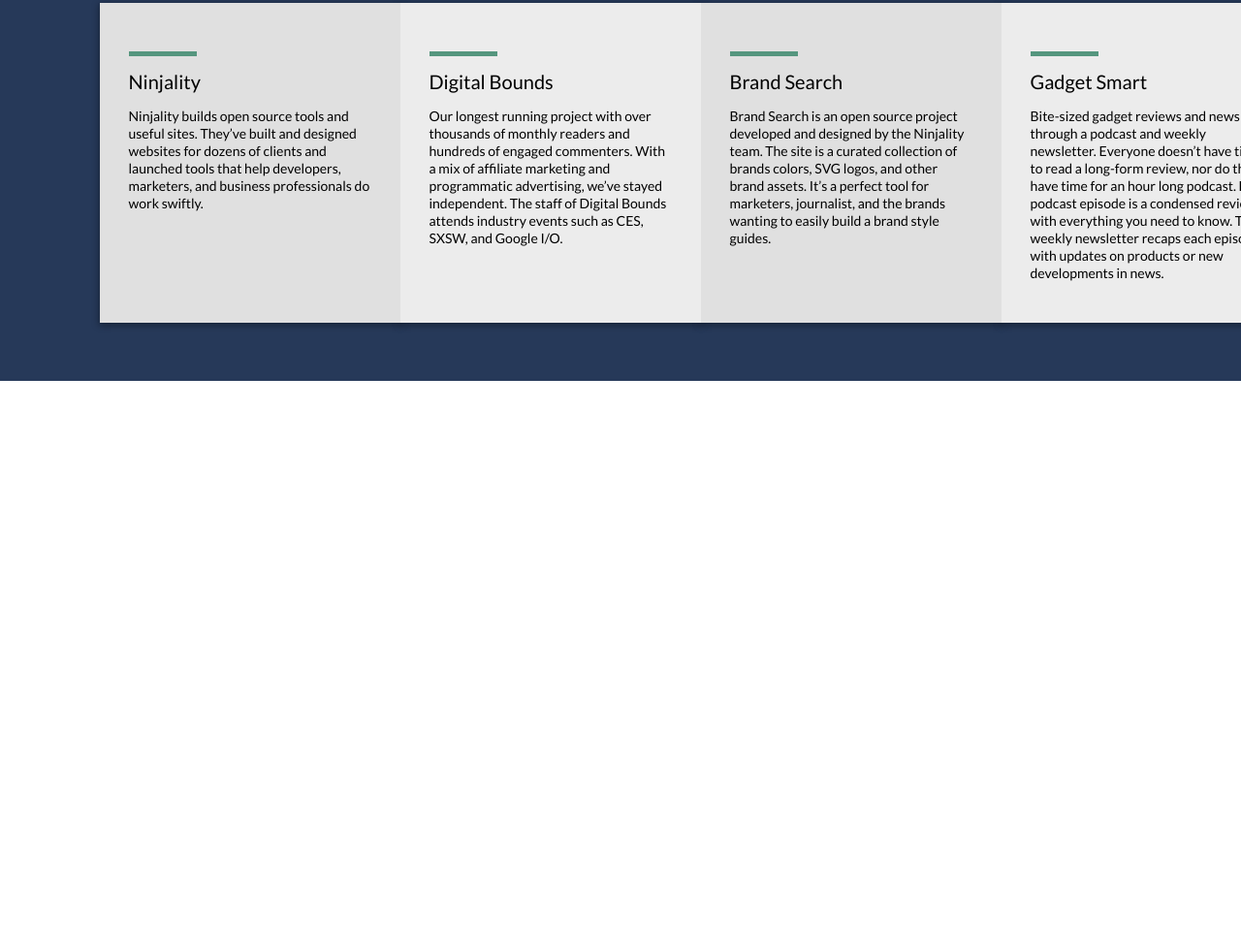
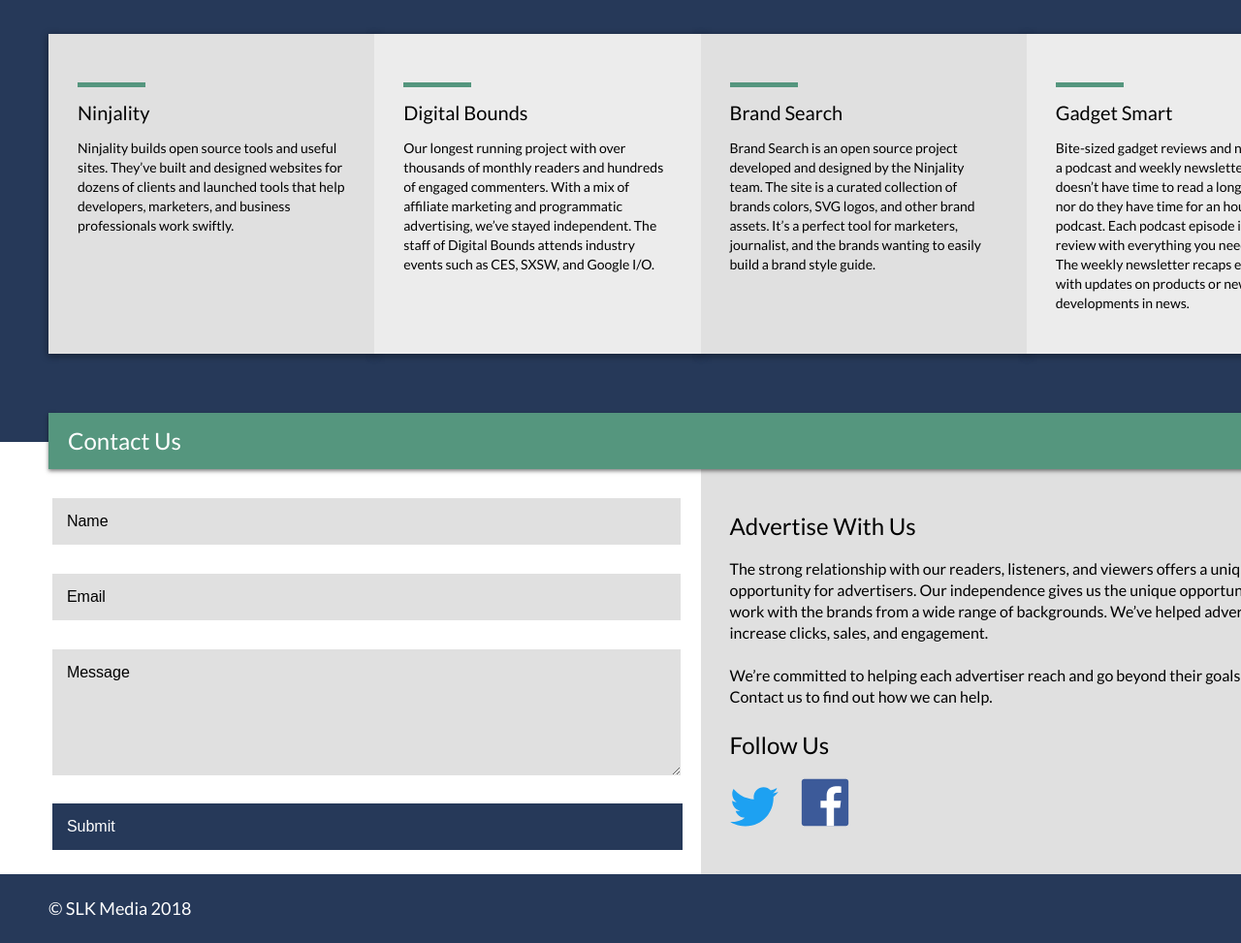
Before and after one commit to slkmedia/SLK, a website built with webpack: page src/index.html in a window 1280 px wide. Shown: the part 702-1675 px from the top of the page at 97% size. Before the commit the page ends 1095 px from the top, so only its background shows below. Built offline with nearby package versions, Linux system fonts and the light colour scheme.

Commit message:
Finished site

```diff
--- a/src/index.html
+++ b/src/index.html
@@ -55,7 +55,7 @@
           Ninjality
         </div>
         <div class="brands__desc">
-            Ninjality builds open source tools and useful sites. They’ve built and designed websites for dozens of clients and launched tools that help developers, marketers, and business professionals do work swiftly.
+            Ninjality builds open source tools and useful sites. They’ve built and designed websites for dozens of clients and launched tools that help developers, marketers, and business professionals work swiftly.
         </div>
       </div>
 
@@ -72,7 +72,7 @@
           Brand Search
         </div>
         <div class="brands__desc">
-            Brand Search is an open source project developed and designed by the Ninjality team. The site is a curated collection of brands colors, SVG logos, and other brand assets. It’s a perfect tool for marketers, journalist, and the brands wanting to easily build a brand style guides.
+            Brand Search is an open source project developed and designed by the Ninjality team. The site is a curated collection of brands colors, SVG logos, and other brand assets. It’s a perfect tool for marketers, journalist, and the brands wanting to easily build a brand style guide.
         </div>
       </div>
       <div class="brands__item">
@@ -86,6 +86,64 @@
     </div>
 
   </div>
+
+  <div clas="contact">
+    <div class="contact__header">
+      Contact Us
+    </div>
+
+    <div class="contact__content">
+      <div class="contact__left">
+        <div class="contact__form">
+          <form>
+            <input type="text" placeholder="Name" class="contact__text">
+            <input type="text" placeholder="Email" class="contact__text">
+            <textarea placeholder="Message" class="contact__text-area"></textarea>
+            <button type="submit" class="contact__button">Submit</button>
+          </form>
+        </div>
+      </div>
+      <div class="contact__right">
+        <div class="contact__right-container">
+          <h2 class="contact__header-text">Advertise With Us</h2>
+          <p class="contact__paragraph">
+              The strong relationship with our readers, listeners, and viewers offers a unique opportunity for advertisers. Our independence gives us the unique opportunity to work with the brands from a wide range of backgrounds. We’ve helped advertisers increase clicks, sales, and engagement.
+              <br><br>
+              We’re committed to helping each advertiser reach and go beyond their goals. Contact us to find out how we can help.
+          </p>
+          <div class="contact__links">
+            <h2 class="contact__header-text">Follow Us</h2>
+            <a href="https://twitter.com/slkmedialtd" target="_blank">
+              <?xml version="1.0" encoding="UTF-8" standalone="no"?>
+              <svg xmlns:rdf="http://www.w3.org/1999/02/22-rdf-syntax-ns#" xmlns="http://www.w3.org/2000/svg" viewBox="0 0 300.00006 244.18703" height="244.19" width="300" version="1.1" xmlns:cc="http://creativecommons.org/ns#" xmlns:dc="http://purl.org/dc/elements/1.1/">
+              <g style="" transform="translate(-539.18 -568.86)">
+                <path d="m633.9 812.04c112.46 0 173.96-93.168 173.96-173.96 0-2.6463-0.0539-5.2806-0.1726-7.903 11.938-8.6302 22.314-19.4 30.498-31.66-10.955 4.8694-22.744 8.1474-35.111 9.6255 12.623-7.5693 22.314-19.543 26.886-33.817-11.813 7.0031-24.895 12.093-38.824 14.841-11.157-11.884-27.041-19.317-44.629-19.317-33.764 0-61.144 27.381-61.144 61.132 0 4.7978 0.5364 9.4646 1.5854 13.941-50.815-2.5569-95.874-26.886-126.03-63.88-5.2508 9.0354-8.2785 19.531-8.2785 30.73 0 21.212 10.794 39.938 27.208 50.893-10.031-0.30992-19.454-3.0635-27.69-7.6468-0.009 0.25652-0.009 0.50661-0.009 0.78077 0 29.61 21.075 54.332 49.051 59.934-5.1376 1.4006-10.543 2.1516-16.122 2.1516-3.9336 0-7.766-0.38716-11.491-1.1026 7.7838 24.293 30.355 41.971 57.115 42.465-20.926 16.402-47.287 26.171-75.937 26.171-4.929 0-9.7983-0.28036-14.584-0.84634 27.059 17.344 59.189 27.464 93.722 27.464" fill="#1da1f2"/>
+              </g>
+              </svg>
+            </a>
+            <a href="https://www.facebook.com/slkmedia/" target="_blank">
+              <svg version="1.1" id="Layer_1" xmlns="http://www.w3.org/2000/svg" xmlns:xlink="http://www.w3.org/1999/xlink" x="0px" y="0px"
+              width="266.893px" height="266.895px" viewBox="0 0 266.893 266.895" enable-background="new 0 0 266.893 266.895"
+              xml:space="preserve">
+            <path id="Blue_1_" fill="#3C5A99" d="M248.082,262.307c7.854,0,14.223-6.369,14.223-14.225V18.812
+              c0-7.857-6.368-14.224-14.223-14.224H18.812c-7.857,0-14.224,6.367-14.224,14.224v229.27c0,7.855,6.366,14.225,14.224,14.225
+              H248.082z"/>
+            <path id="f" fill="#FFFFFF" d="M182.409,262.307v-99.803h33.499l5.016-38.895h-38.515V98.777c0-11.261,3.127-18.935,19.275-18.935
+              l20.596-0.009V45.045c-3.562-0.474-15.788-1.533-30.012-1.533c-29.695,0-50.025,18.126-50.025,51.413v28.684h-33.585v38.895h33.585
+              v99.803H182.409z"/>
+            </svg>
+            </a>
+          </div>
+        </div>
+      </div>
+    </div>
+
+  </div>
+
+  <div class="footer">
+    &copy; SLK Media 2018
+  </div>
+
 </div>
 
 
--- a/src/styles/index.scss
+++ b/src/styles/index.scss
@@ -8,6 +8,8 @@
 @import "modules/brands";
 @import "modules/hero";
 @import "modules/top-bar";
+@import "modules/contact";
+@import "modules/footer";
 
 body {
   background-color: $white;
--- a/src/styles/modules/brands.scss
+++ b/src/styles/modules/brands.scss
@@ -1,5 +1,5 @@
-$heightD: 450px;
-$heightT: calc(180px * 4);
+$heightD: 513px;
+$heightT: calc(250px * 4);
 $heightM: calc(370px * 4);
 
 .brands {
@@ -27,7 +27,7 @@
     z-index: -2;
 
     @include bp('min','md'){
-      height: $heightT
+      height: $heightT;
     }
 
     @include bp('min','lg'){
@@ -40,6 +40,11 @@
     display: flex;
     flex-wrap: wrap;
     justify-content: center;
+    width: calc(100% - 60px);
+
+    @include bp('min','lg'){
+      width: calc(100% - 100px);
+    }
   }
 
   &__item {
@@ -47,13 +52,19 @@
     background-color: $gray;
     display: flex;
     flex-direction: column;
-    height: 280px;
     padding-left: 30px;
     padding-right: 30px;
     padding-top: 50px;
+    padding-bottom: 50px;
     position: relative;
     margin: 0;
-    width: 250px;
+    width: calc(100% - 60px);
+
+    @include bp('min','lg'){
+      padding-bottom: 0px;
+      width: calc(25% - 60px);
+      height: 280px;
+    }
 
     &:nth-child(even){
       background-color: $lightGray;
@@ -88,7 +99,7 @@
 
   &__desc {
     font-size: 14px;
-    line-height: 18px;
+    line-height: 20px;
     margin-top: 15px;
   }
 }
--- /dev/null
+++ b/src/styles/modules/contact.scss
@@ -0,0 +1,169 @@
+.contact {
+
+  &__header {
+    background-color: $green;
+    box-shadow: 0 2px 4px rgba(0,0,0,0.5);
+    color: $white;
+    font-size: 24px;
+    padding: 15px 20px;
+    position: relative;
+
+    z-index: 5;
+
+    @include bp('min','lg'){
+      float: right;
+      transform: translateY(-30px);
+      width: calc(100% - 90px);
+    }
+  }
+
+  &__content {
+    display: flex;
+    flex-direction: column;
+    position: relative;
+    width: 100%;
+    z-index: 1;
+
+    @include bp ('min','lg'){
+      flex-direction: row;
+      transform: translateY(-30px);
+    }
+  }
+
+  &__left {
+    align-items: center;
+    display: flex;
+    flex: 0 1 100%;
+    justify-content: center;
+
+    @include bp ('min','lg'){
+      justify-content: flex-end;
+      flex: 0 1 50%;
+    }
+  }
+
+  &__form {
+    width: 90%;
+
+    @include bp('min','lg'){
+      margin-right: 2vw;
+      width: 89%;
+    }
+  }
+
+  &__text {
+    background-color: $gray;
+    border: none;
+    border-radius: 0;
+    margin-top: 30px;
+    padding: 15px;
+    transition: background-color 0.2s ease-in-out;
+    width: calc(100% - 25px);
+
+    &::placeholder {
+      color: $black;
+    }
+
+    &:hover {
+      background-color: darken($color: $gray, $amount: 5);
+    }
+
+    &:focus {
+      background-color: darken($color: $blue, $amount: 10);
+      outline: none;
+    }
+  }
+
+  &__text-area {
+    background-color: $gray;
+    border: none;
+    border-radius: 0;
+    margin-top: 30px;
+    padding: 15px;
+    transition: background-color 0.2s ease-in-out;
+    width: calc(100% - 25px);
+    height: 100px;
+
+    &::placeholder {
+      color: $black;
+    }
+
+    &:hover {
+      background-color: darken($color: $gray, $amount: 5);
+    }
+
+    &:focus {
+      background-color: darken($color: $gray, $amount: 10);
+      outline: none;
+    }
+  }
+
+  &__button {
+    background-color: $blue;
+    border: none;
+    border-radius: 0;
+    color: $white;
+    cursor: pointer;
+    margin: 25px 0;
+    padding: 15px;
+    text-align: left;
+    transition: background-color 0.2s ease-in-out;
+    width: calc(100% + 7px);
+
+    &:hover {
+      background-color: darken($color: $blue, $amount: 5);
+    }
+
+    &:focus {
+      background-color: darken($color: $blue, $amount: 10);
+      outline: none;
+    }
+  }
+
+  &__right {
+    background-color: $gray;
+    flex: 0 1 100%;
+    margin-bottom: 0;
+    padding-bottom: 30px;
+    z-index: 1;
+
+    @include bp('min','md'){
+      margin-bottom: 30px;
+    }
+
+    @include bp ('min','lg'){
+      flex: 0 1 50%;
+      margin-bottom: 0;
+      padding-bottom: 0;
+    }
+  }
+
+  &__right-container {
+    padding: 25px 30px;
+    width: 80%;
+  }
+
+  &__header-text {
+    font-weight: 500;
+  }
+
+  &__paragraph {
+    font-size: 16px;
+    line-height: 22px;
+  }
+
+  &__links {
+    margin-top: 25px;
+    a {
+      color: $green;
+      text-decoration: none;
+      padding-right: 20px;
+    }
+
+    svg {
+      width: 50px;
+      height: auto;
+    }
+  }
+
+}
--- /dev/null
+++ b/src/styles/modules/footer.scss
@@ -0,0 +1,11 @@
+.footer {
+  background-color: $blue;
+  color: $white;
+  font-size: 18px;
+  padding: 20px $paddingXM;
+
+  @include bp('min','md'){
+    padding: 25px $paddingXD;
+    margin-top: -30px;
+  }
+}
--- a/src/styles/modules/hero.scss
+++ b/src/styles/modules/hero.scss
@@ -16,6 +16,7 @@
 
     @include bp('min','lg'){
       flex: 0 1 50%;
+      transform: translateX(-$paddingXD);
     }
   }
 
@@ -35,7 +36,7 @@
     font-size: 30px;
     line-height: 35px;
     max-width: 380px;
-    padding-left: 20px;
+    padding-left: 0px;
     padding-right: 20px;
     padding-top: 30px;
     position: relative;
@@ -51,13 +52,13 @@
       animation: line 1s;
       background-color: $green;
       height: 5px;
-      left: 20px;
+      left: 0;
       position: absolute;
       top: 0;
       width: 70px;
 
       @include bp('min','lg'){
-        left: 20px;
+        left: 0;
       }
     }
   }
@@ -71,7 +72,7 @@
       background-color: $blue;
       animation: about-box 0.8s;
       box-shadow: 0 2px 4px rgba(0,0,0,0.5);
-      transform: translateX(-40px);
+      transform: translateX(-$paddingXD);
     }
 
     h2 {
@@ -99,7 +100,7 @@
     box-shadow: 0 1px 20px rgba(0,0,0,0.5);
   }
   100% {
-    transform: translateX(-40px);
+    transform: translateX(-$paddingXD);
     box-shadow: 0 2px 4px rgba(0,0,0,0.5);
   }
 }
```
